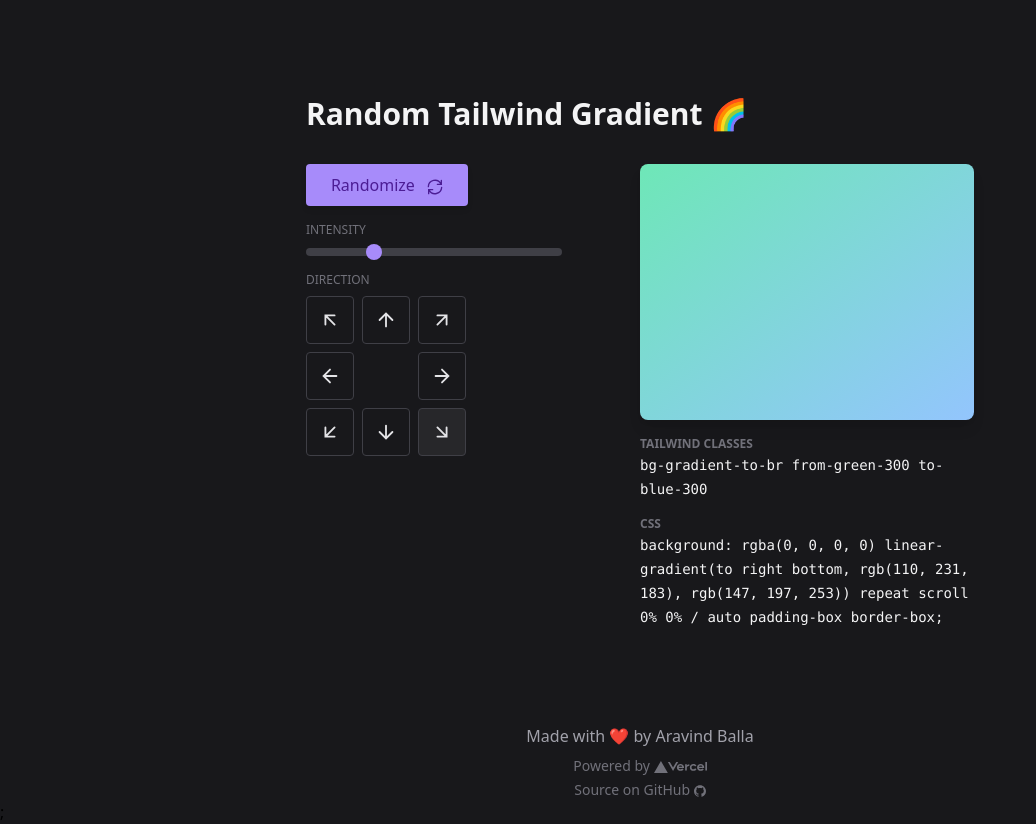
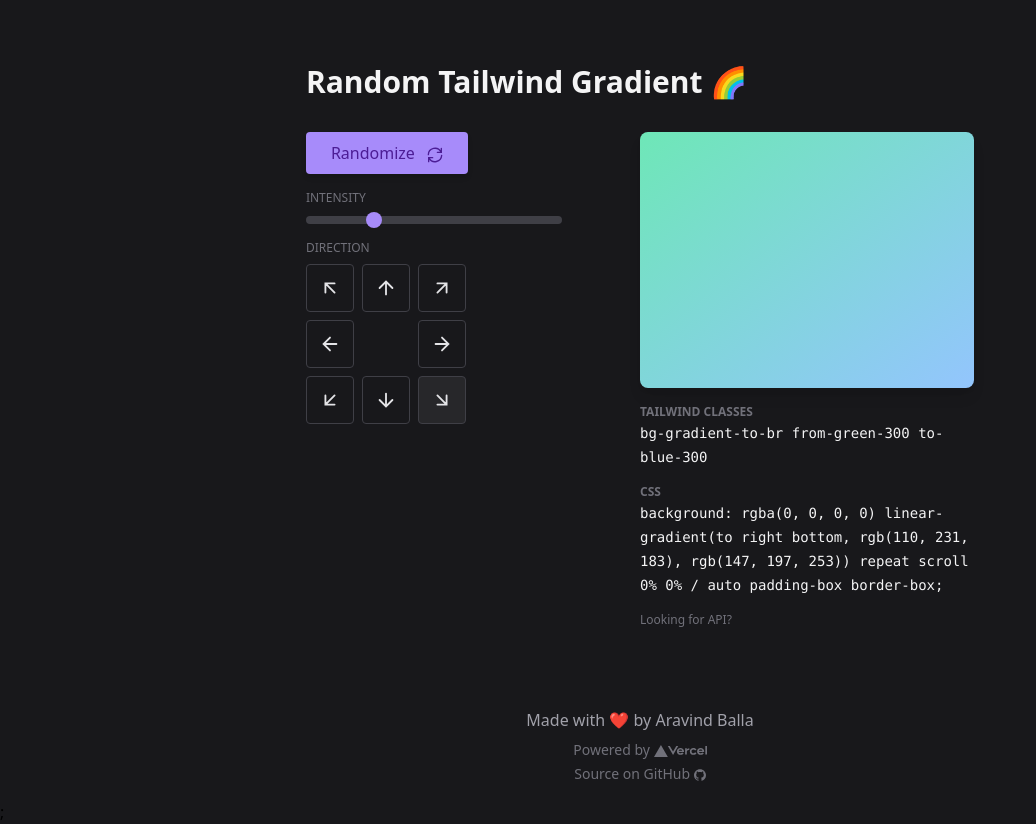
Before and after one commit to aravindballa/random-tw-gradient, a Next.js app: page / in a window 1280 px wide. Shown: the whole page, without its empty margins (0-1036 px from the left). Built offline with nearby package versions, Linux system fonts and the light colour scheme.

Commit message:
feat: add link to API

```diff
--- a/pages/index.js
+++ b/pages/index.js
@@ -1,5 +1,4 @@
 import { getGradient, getRandomColor } from "../lib";
-
 import {
   ArrowDown,
   ArrowDownLeft,
@@ -67,7 +66,7 @@ export default function IndexPage() {
       className="min-h-screen flex flex-col px-8 mx-auto w-full"
       style={{ maxWidth: "80ch" }}
     >
-      <h1 className="text-3xl font-bold text-gray-900 dark:text-gray-100 mb-8 mt-24">
+      <h1 className="text-3xl font-bold text-gray-900 dark:text-gray-100 mb-8 mt-16">
         Random Tailwind Gradient 🌈
       </h1>
       <div className="md:grid grid-cols-2 flex-1">
@@ -139,18 +138,31 @@ export default function IndexPage() {
         {/* RIGHT column */}
         <div>
           <div
+            className={`${randomGradient} h-64 w-full rounded-lg shadow-lg`}
             ref={gradientCardRef}
-            className={`${randomGradient} h-64 w-full rounded-lg shadow-lg`}
+            role="img"
           ></div>
           <div className="mt-4 text-gray-100">
-            <div className="text-xs font-bold uppercase text-gray-500">
+            <div className="text-xs font-bold uppercase text-gray-500 select-none">
               Tailwind Classes
             </div>
             <code className="text-sm">{randomGradient}</code>
           </div>
           <div className="mt-4 text-gray-100">
-            <div className="text-xs font-bold uppercase text-gray-500">CSS</div>
+            <div className="text-xs font-bold uppercase text-gray-500 select-none">
+              CSS
+            </div>
             <code className="text-sm">background: {css}&#59;</code>
+          </div>
+          <div className="mt-4 text-gray-500 text-xs">
+            <a
+              className="hover:underline"
+              href="https://github.com/aravindballa/random-tw-gradient/#api"
+              target="_blank"
+              rel="noreffer noopener"
+            >
+              Looking for API?
+            </a>
           </div>
         </div>
       </div>
@@ -158,7 +170,9 @@ export default function IndexPage() {
       {/* Footer */}
       <div className="mt-16 text-gray-400 text-center">
         Made with ❤️ by{" "}
-        <a href="https://twitter.com/aravindballa">Aravind Balla</a>
+        <a className="hover:underline" href="https://twitter.com/aravindballa">
+          Aravind Balla
+        </a>
       </div>
       <div className="text-gray-500 text-center text-sm mt-2">
         Powered by{" "}
@@ -177,8 +191,13 @@ export default function IndexPage() {
           </svg>
         </a>
       </div>
-      <div className="text-gray-500 text-center text-sm mt-1">
-        <a href="https://github.com/aravindballa/random-tw-gradient">
+      <div className="text-gray-500 text-center text-sm mt-1 mb-4">
+        <a
+          className="hover:underline"
+          href="https://github.com/aravindballa/random-tw-gradient"
+          target="_blank"
+          rel="noreffer noopener"
+        >
           Source on GitHub <Github className="h-3 inline" />
         </a>
       </div>
```
Also changed, not shown: 1 other file (tests, documents, lock files or other folders).
